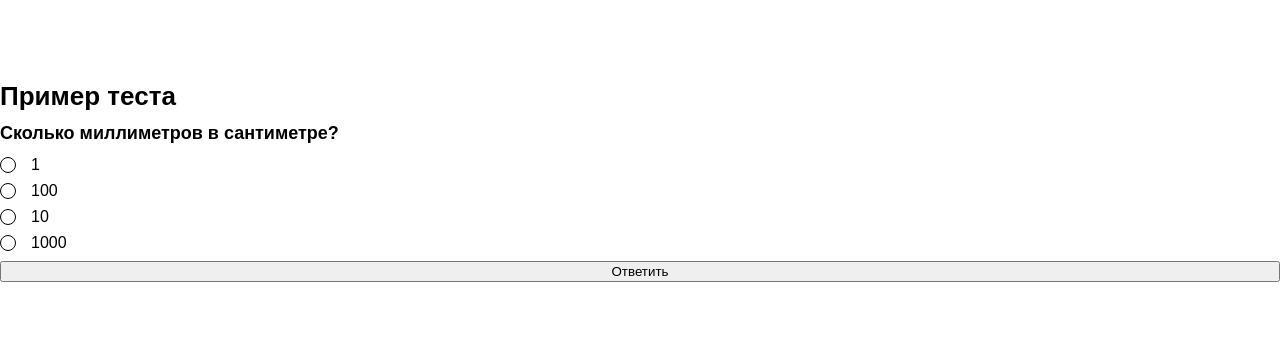
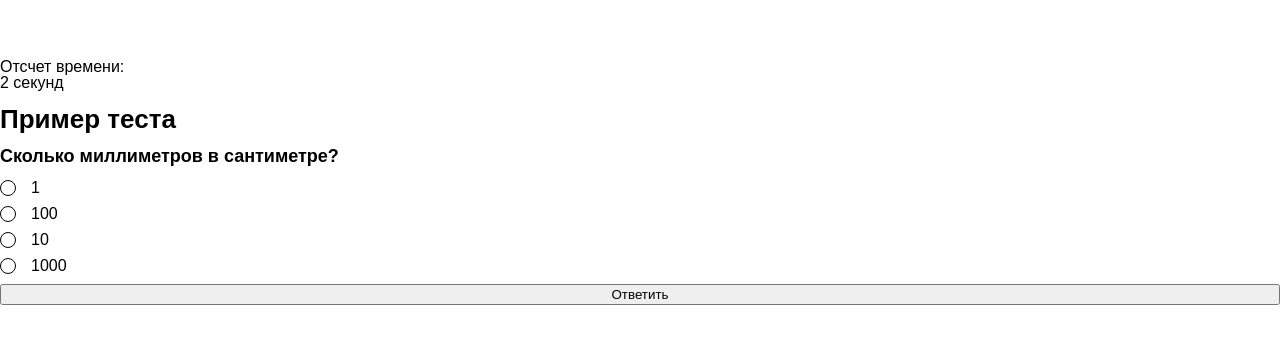
Before and after one commit to puerchik/madsoft_test, a React (Vite) app: page /test/initTest/1 in a window 1280 px wide. Shown: the part 218-562 px from the top of the page. Built offline with nearby package versions, Linux system fonts and the light colour scheme.

Commit message:
feat: start timer

```diff
--- a/src/app/store/knowledgeChecksSlice.ts
+++ b/src/app/store/knowledgeChecksSlice.ts
@@ -18,24 +18,28 @@ const initialTest: Test = {
       question: 'Сколько миллиметров в сантиметре?',
       correctAnswer: ['10'],
       options: ['1', '100', '10', '1000'],
+      timer: 7,
     },
     {
       type: 'multiply',
       question: 'Выберите четные числа.',
       correctAnswer: ['10', '88'],
       options: ['5', '10', '37', '88'],
+      timer: 5,
     },
     {
       type: 'short',
       question: 'Столица Беларуси.',
       correctAnswer: ['Минск'],
       options: [],
+      timer: 3,
     },
     {
       type: 'detailed',
       question: 'Напишите своими словами алгоритм бинарного поиска.',
       correctAnswer: [],
       options: [],
+      timer: 4,
     },
   ],
 }
@@ -54,6 +58,7 @@ export const knowledgeChecksSlice = createSlice({
         question: action.payload.question,
         correctAnswer: action.payload.correctAnswer,
         options: action.payload.options,
+        timer: 0,
       }
 
       state[action.payload.id].test.push(newQuestion)
--- a/src/components/question/Question.tsx
+++ b/src/components/question/Question.tsx
@@ -1,11 +1,13 @@
 import { SubmitHandler, useForm } from 'react-hook-form'
-import { useParams } from 'react-router-dom'
+import { useNavigate, useParams } from 'react-router-dom'
 
 import { useAppDispatch, useAppSelector } from '@/shared/hooks/reduxHooks'
 import { addAnswer } from '@/app/store/knowledgeChecksSlice'
+import { areArraysEqual } from '@/shared/utils/arraysEquality'
+
+import { Timer } from '@/components/timer'
 
 import s from './question.module.scss'
-import { areArraysEqual } from '@/shared/utils/arraysEquality'
 
 export type QuestionType = '' | 'single' | 'multiply' | 'short' | 'detailed'
 
@@ -14,6 +16,7 @@ export type Question = {
   options: string[]
   correctAnswer: string[]
   question: string
+  timer: number
 }
 
 export type Answer = {
@@ -23,15 +26,35 @@ export type Answer = {
 
 export const Question = () => {
   const { id, number } = useParams()
-  const { register, handleSubmit } = useForm<Answer, 'answer'>()
+  const navigate = useNavigate()
+  const { register, handleSubmit, reset } = useForm<Pick<Answer, 'answer'>>({
+    defaultValues: {
+      answer: [''],
+    },
+  })
   const dispatch = useAppDispatch()
 
   const testId = id ? id : ''
   const questionNumber = number ? +number : 1
 
   const currentTest = useAppSelector(state => state.persistedReducer[testId])
-  const currentQuestion = currentTest.test[+questionNumber - 1]
-  const options = currentQuestion.options
+  const currentQuestion = useAppSelector(
+    state => state.persistedReducer[testId].test[+questionNumber - 1]
+  )
+  const nextQuestionTimer = useAppSelector(
+    state =>
+      state.persistedReducer[testId].test[
+        questionNumber === currentTest.test.length || questionNumber === 1
+          ? +questionNumber - 1
+          : +questionNumber
+      ].timer
+  )
+  const currentQuestionNumber = useAppSelector(
+    state => state.persistedReducer[testId].currentQuestionNumber
+  )
+  const options = useAppSelector(
+    state => state.persistedReducer[testId].test[+questionNumber - 1].options
+  )
 
   let inputType = ''
   switch (currentQuestion?.type) {
@@ -47,6 +70,8 @@ export const Question = () => {
 
   const onSubmitHandler: SubmitHandler<Pick<Answer, 'answer'>> = ({ answer }) => {
     const finalAnswer = Array.isArray(answer) ? answer : [answer]
+    console.log(answer, Array.isArray(answer), finalAnswer)
+
     dispatch(
       addAnswer({
         answer: finalAnswer,
@@ -57,12 +82,26 @@ export const Question = () => {
         testId,
       })
     )
+
+    if (currentQuestionNumber === currentTest.test.length) {
+      navigate(`/test/${testId}/result`)
+    } else {
+      navigate(`/test/${testId}/${currentQuestionNumber + 1}`)
+    }
+    reset()
   }
+
+  console.log(nextQuestionTimer)
 
   return (
     <>
       {currentQuestion ? (
         <div className={s.wrapper}>
+          <Timer
+            minutes={0}
+            seconds={nextQuestionTimer}
+            onSubmitTimerHandler={handleSubmit(onSubmitHandler)}
+          />
           <h1 className={s.title}>{currentTest.testName}</h1>
           <p className={s.question}>{currentQuestion.question}</p>
           <form className={s.form} onSubmit={handleSubmit(onSubmitHandler)}>
--- /dev/null
+++ b/src/components/result/Result.tsx
@@ -0,0 +1,23 @@
+import { useAppSelector } from '@/shared/hooks/reduxHooks'
+import { useParams } from 'react-router-dom'
+
+export const Result = () => {
+  const { id } = useParams()
+
+  const testId = id ? id : ''
+
+  const answers = useAppSelector(state => state.persistedReducer[testId].answers)
+  const correct = answers.reduce((a, c) => (c.isCorrect ? a + 1 : a + 0), 0)
+  const incorrect = answers.length - correct
+  console.log(answers, correct, incorrect)
+
+  return (
+    <div>
+      <h3>Результаты теста:</h3>
+      <p>Тест пройден на {`${(correct / answers.length) * 100}`}%</p>
+      <p>
+        Правильных ответов {`${correct}`} из {`${answers.length}`}
+      </p>
+    </div>
+  )
+}
--- /dev/null
+++ b/src/components/result/index.ts
@@ -0,0 +1 @@
+export * from './Result'
--- /dev/null
+++ b/src/components/timer/Timer.tsx
@@ -0,0 +1,34 @@
+import { useState, useEffect } from 'react'
+
+type Props = {
+  minutes: number
+  seconds: number
+  onSubmitTimerHandler: () => void
+}
+
+export const Timer = ({ minutes, seconds, onSubmitTimerHandler }: Props) => {
+  const [timeLeft, setTimeLeft] = useState(minutes * 60 + seconds)
+
+  useEffect(() => {
+    const intervalId: ReturnType<typeof setTimeout> = setInterval(() => {
+      setTimeLeft(prevTime => prevTime - 1)
+    }, 1000)
+
+    return () => clearInterval(intervalId)
+  }, [])
+
+  useEffect(() => {
+    if (timeLeft <= 0) {
+      setTimeLeft(seconds)
+
+      onSubmitTimerHandler()
+    }
+  }, [timeLeft, onSubmitTimerHandler, seconds])
+
+  return (
+    <div>
+      <h2>Отсчет времени:</h2>
+      <p>{timeLeft} секунд</p>
+    </div>
+  )
+}
--- /dev/null
+++ b/src/components/timer/index.ts
@@ -0,0 +1 @@
+export * from './Timer'
```
Also changed, not shown: src/routes/routesConfig.tsx (+7 -1 lines), src/components/result/result.module.scss (added), src/components/timer/timer.module.scss (added).
